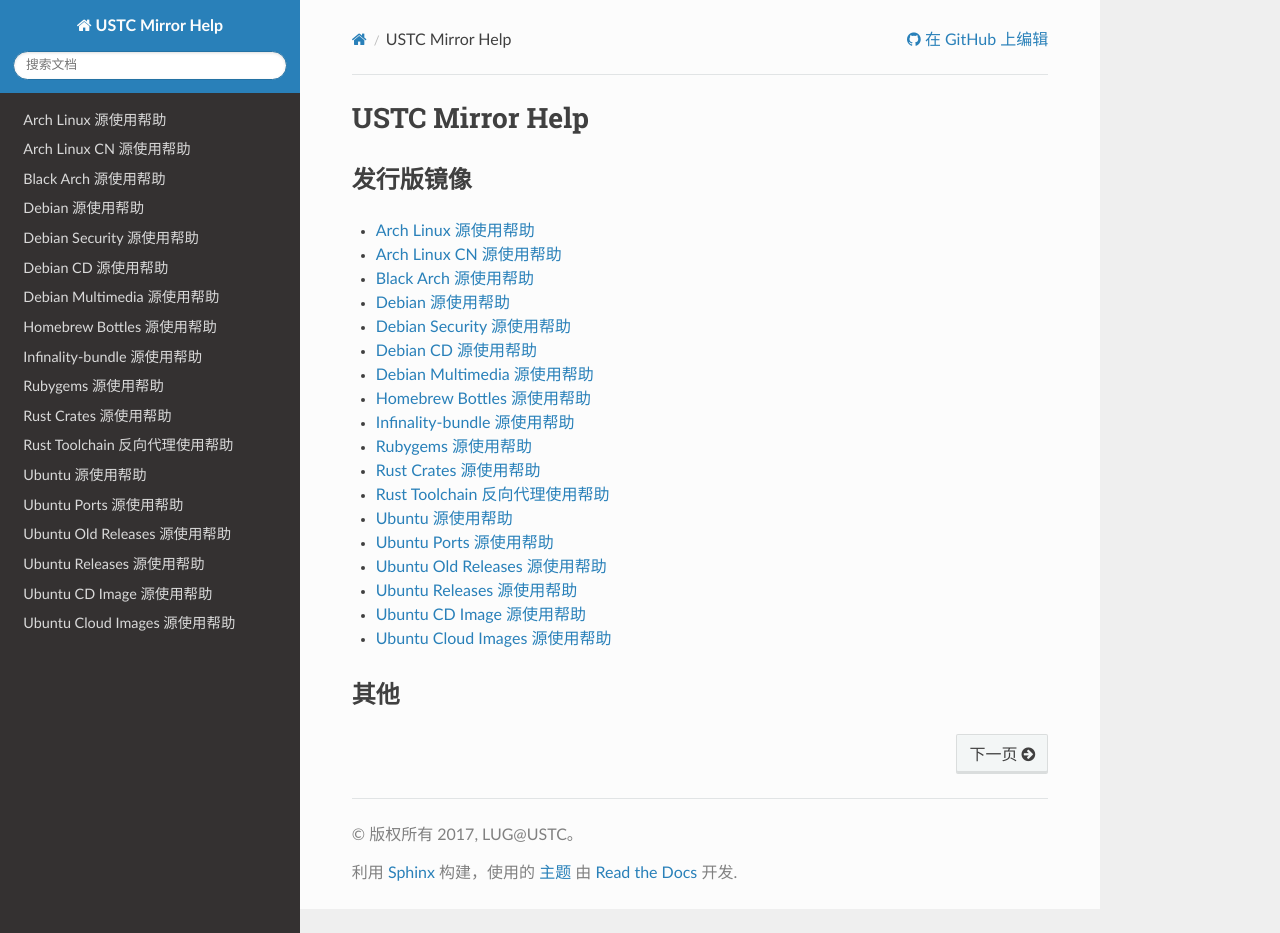
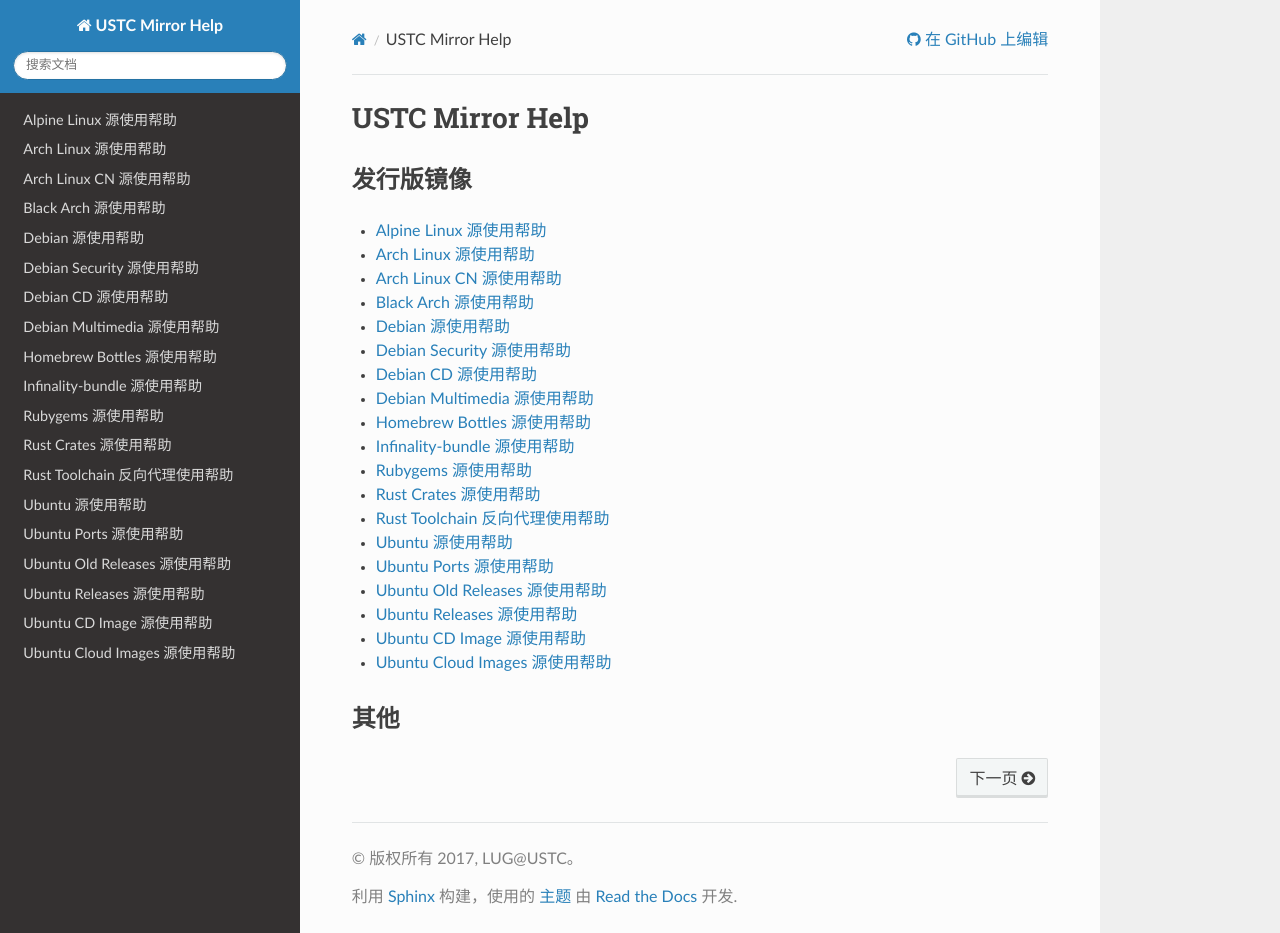
Before and after one commit to ustclug/mirrorhelp, a Sphinx documentation site: the page built from source/index.rst, in a window 1280 px wide and 933 px high. Built offline with Sphinx 7.4.7 and the Read the Docs theme 2.0.0, drawn with Linux system fonts in a browser that asks for light colours; pages that are not in the unit, such as notebooks, are missing from menus; some of the changed lines change nothing that is shown.

Commit message:
add alpine

```diff
--- /dev/null
+++ b/source/alpine.rst
@@ -0,0 +1,59 @@
+=======================
+Alpine Linux 源使用帮助
+=======================
+
+地址
+====
+
+* https://mirrors.ustc.edu.cn/alpine/
+
+说明
+====
+
+Alpine Linux 软件源
+
+收录架构
+========
+
+* aarch64
+* armhf
+* x86
+* x86_64
+
+使用说明
+========
+
+
+一般情况下，将 `/etc/apk/repositories` 文件中 Alpine 默认的源地址 ``http://dl-cdn.alpinelinux.org/``
+替换为 ``http://mirrors.ustc.edu.cn/`` 即可。
+
+可以使用如下命令：
+
+::
+
+  sed -i 's/dl-cdn.alpinelinux.org/mirrors.ustc.edu.cn/g' /etc/apk/repositories
+
+也可以直接编辑 `/etc/apk/repositories` 文件。以下是v3.5版本的参考配置：
+
+::
+
+    http://mirrors.ustc.edu.cn/alpine/v3.5/main
+    http://mirrors.ustc.edu.cn/alpine/v3.5/community
+
+也可以使用 ``latest-stable`` 指向最新的稳定版本：
+
+::
+
+    http://mirrors.ustc.edu.cn/alpine/latest-stable/main
+    http://mirrors.ustc.edu.cn/alpine/latest-stable/community
+
+更改完 `/etc/apk/repositories` 文件后请运行 ``apk update`` 更新索引以生效。
+
+
+相关链接
+========
+
+:官方主页: http://alpinelinux.org/
+:邮件列表: http://www.archlinux.org/mailman/listinfo/
+:论坛: http://forum.alpinelinux.org/forum
+:Wiki: http://wiki.alpinelinux.org/
--- a/source/index.rst
+++ b/source/index.rst
@@ -7,6 +7,7 @@
 .. toctree::
    :maxdepth: 1
 
+   alpine
    archlinux
    archlinuxcn
    blackarch
```
